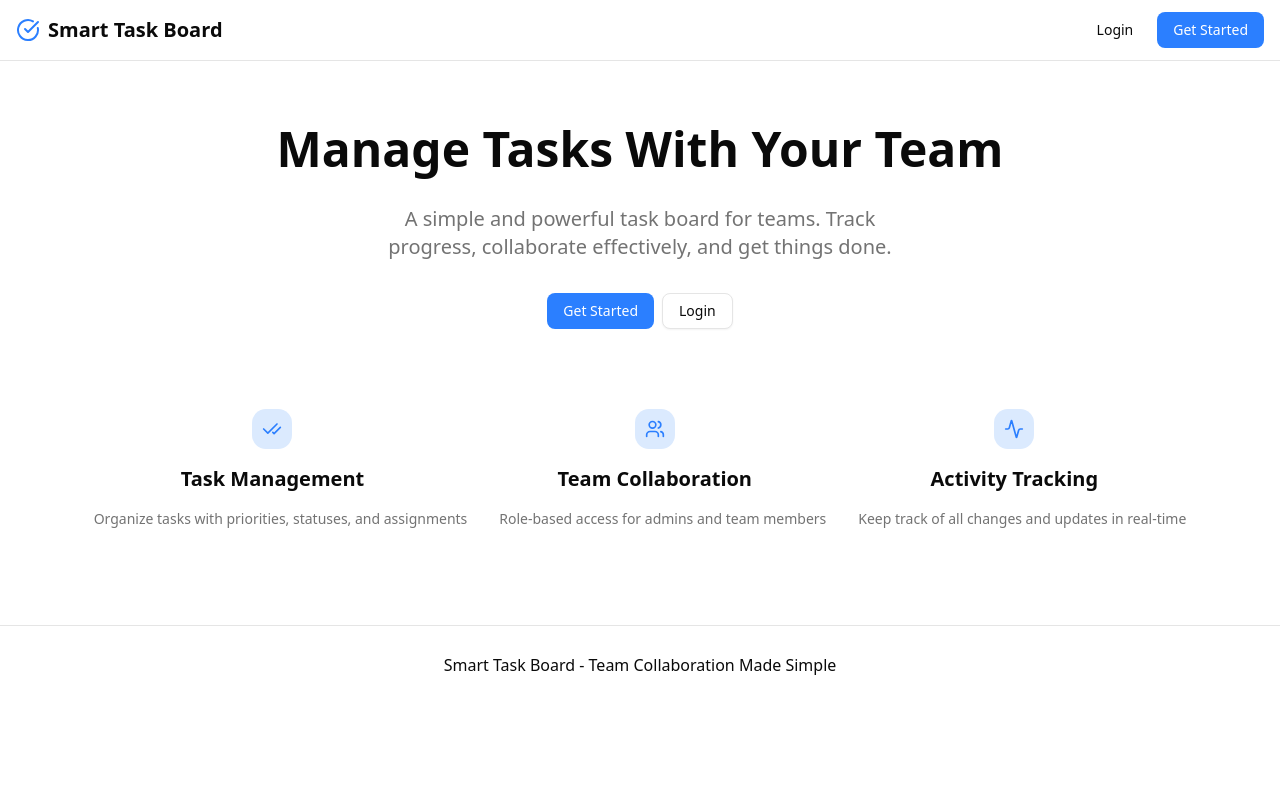
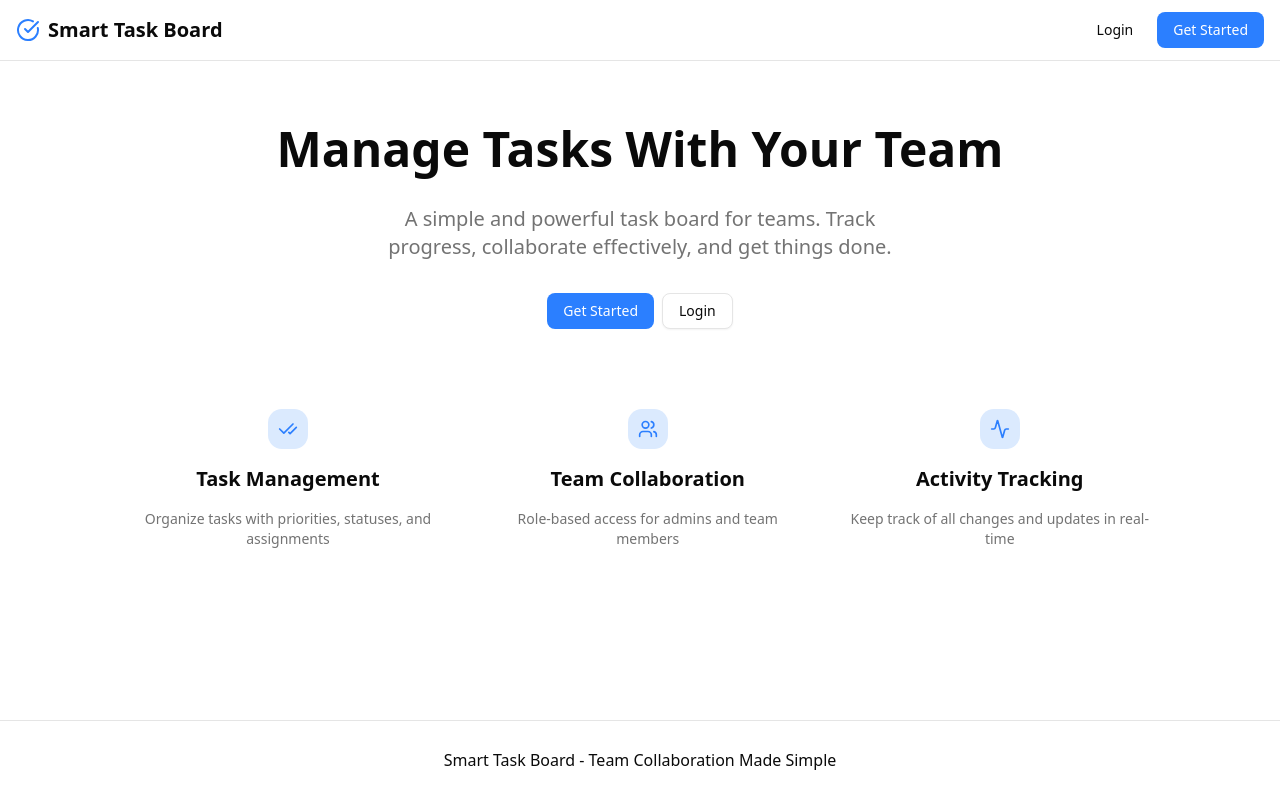
Before and after one commit to muhammad-faizan087/super-task-tracker, a Next.js app: page / in a window 1280 px wide. Built offline with nearby package versions, Linux system fonts and the light colour scheme.

Commit message:
UI Fixed

```diff
--- a/app/page.js
+++ b/app/page.js
@@ -28,9 +28,9 @@ import React from "react";
 
 export default function Home() {
   return (
-    <div className="box-border min-h-screen min-w-screen overflow-x-hidden">
+    <div className="flex flex-col min-h-screen min-w-screen overflow-x-hidden">
       <Navbar />
-      <main className=" min-h-[80%] py-10 sm:py-16 px-4 w-full flex flex-col gap-20 ">
+      <main className="flex-1 py-10 sm:py-16 px-4 w-full flex flex-col gap-20">
         <div className="text-center max-w-3xl mx-auto space-y-6 sm:space-y-8">
           <h1 className="text-3xl sm:text-5xl font-bold">
             Manage Tasks With Your Team
@@ -51,11 +51,11 @@ export default function Home() {
             </Link>
           </div>
         </div>
-        <div className="flex flex-col items-center justify-center sm:flex-row sm:items-baseline space-y-8 md:space-x-8">
+        <div className="flex flex-col sm:flex-row items-center sm:items-start justify-center gap-8 md:gap-12 max-w-5xl mx-auto w-full">
           {features.map((feature, index) => {
             return (
               <div
-                className="flex flex-col justify-center items-center text-center space-y-4 sm:space-x-4"
+                className="flex flex-col justify-center items-center text-center space-y-4 max-w-xs"
                 key={index}
               >
                 <span className="w-10 h-10 flex justify-center items-center bg-blue-100 rounded-xl">
```
